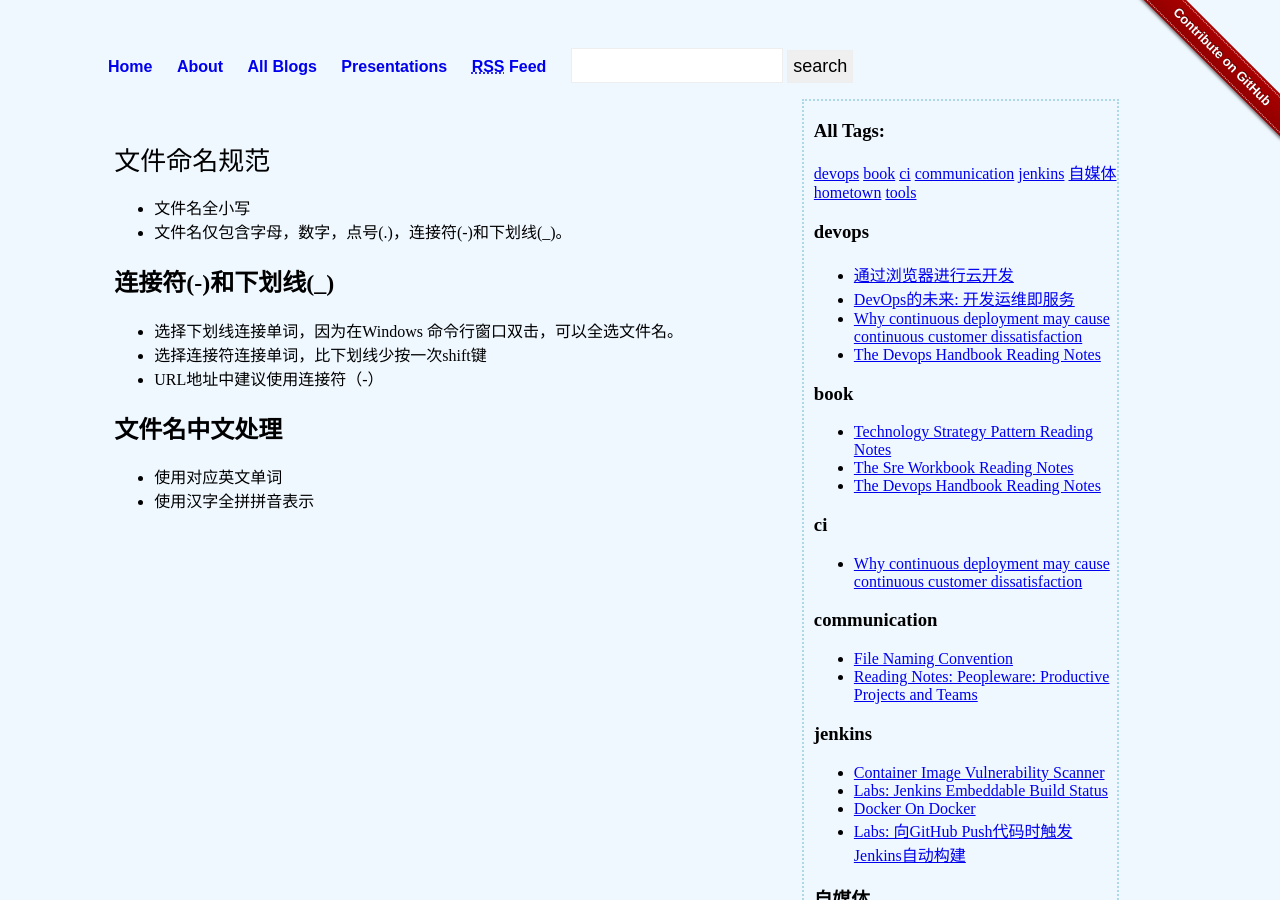
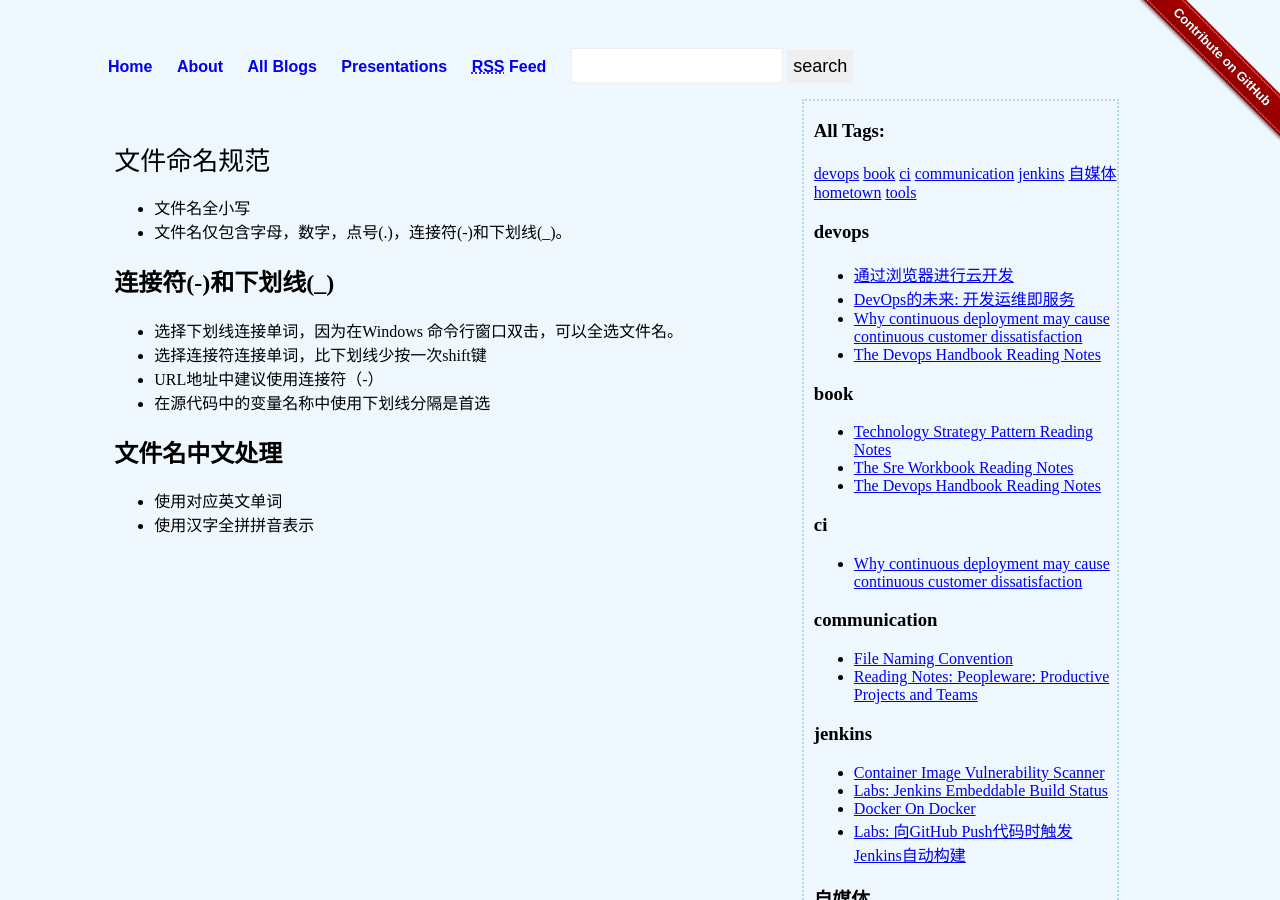
Before and after one commit to liuning0820/liuning0820.github.io, a Jekyll site: the page built from _cn/file-naming-convention-cn.md, in a window 1280 px wide and 900 px high. Built offline with Jekyll 4.4.1, drawn with Linux system fonts in a browser that asks for light colours; comment, search, counter and statistics services are not loaded.

Commit message:
Update a bit

```diff
--- a/_cn/file-naming-convention-cn.md
+++ b/_cn/file-naming-convention-cn.md
@@ -16,6 +16,7 @@ title: 文件命名规范
 - 选择下划线连接单词，因为在Windows 命令行窗口双击，可以全选文件名。
 - 选择连接符连接单词，比下划线少按一次shift键
 - URL地址中建议使用连接符（-）
+- 在源代码中的变量名称中使用下划线分隔是首选
 
 ## 文件名中文处理
 
```
Also changed, not shown: _en/file-naming-convention-en.md (+1 -0 lines).
